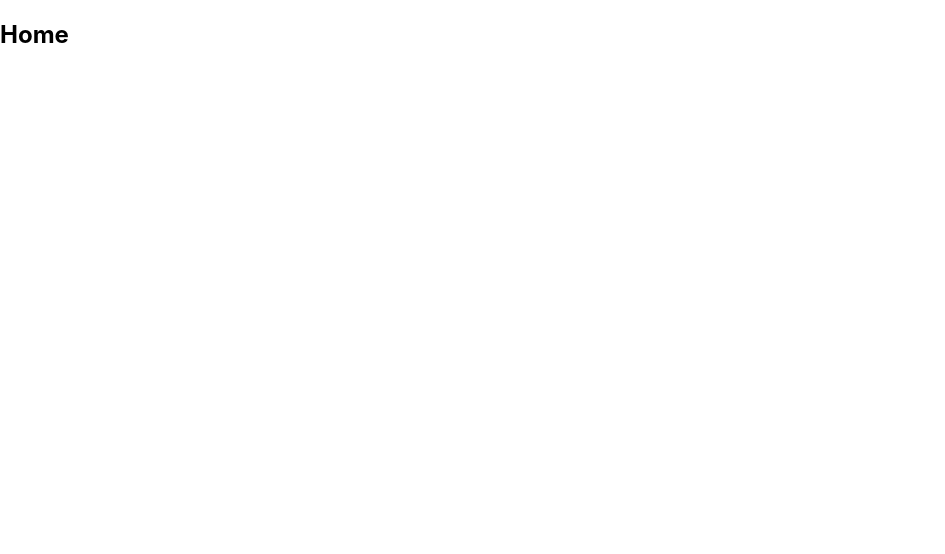
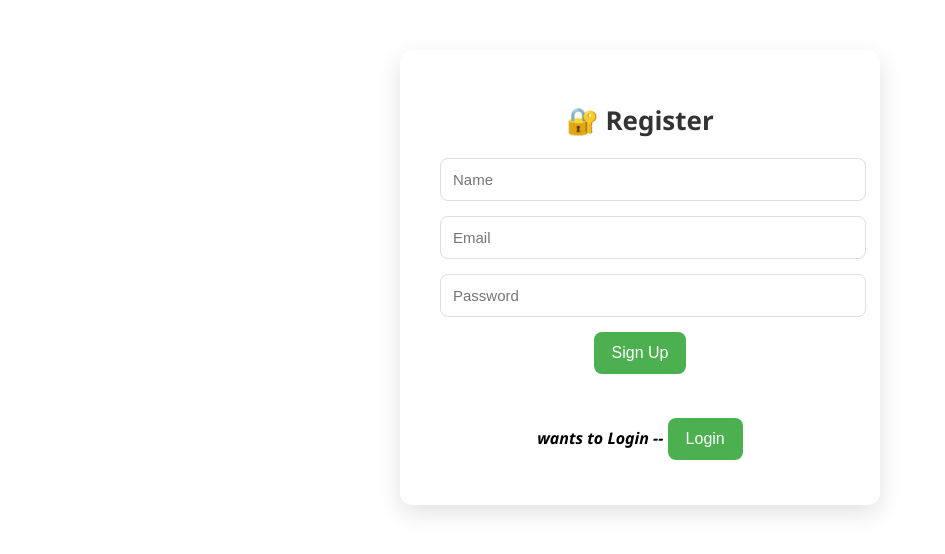
Before and after one commit to Kunalkhuteta/smart-quiz-system, a React (Create React App) app in the folder client/: page / in a window 1280 px wide. Shown: the top 554 px of the page, without its empty margins (0-945 px from the left). Built offline with nearby package versions, Linux system fonts and the light colour scheme.

Commit message:
Completed project - final version

```diff
--- a/client/src/App.js
+++ b/client/src/App.js
@@ -16,7 +16,7 @@
   return (
     <Router>
       <Routes>
-        <Route path="/" element={<h2>Home</h2>} />
+        <Route path="/" element={<Register/>} />
         <Route path="/register" element={<Register />} />
         <Route path="/login" element={<Login />} />
 
```
